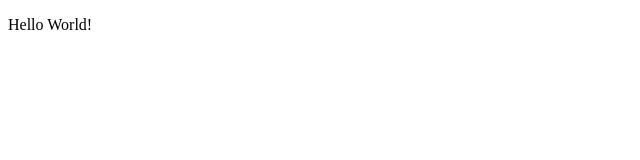
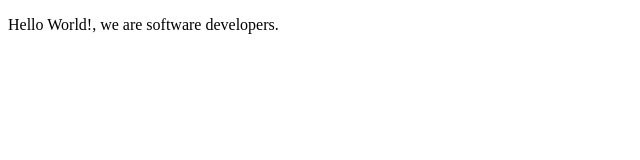
Before and after one commit to ppmarq1/PairingProjectPedroMarkOtuya, a plain HTML site: page fcc-test-suite-template-master/index.html in a window 1280 px wide. Shown: the whole page, without its empty margins (0-640 px from the left). Drawn offline with Linux system fonts and the light colour scheme.

Commit message:
Update index.html

```diff
--- a/fcc-test-suite-template-master/index.html
+++ b/fcc-test-suite-template-master/index.html
@@ -8,7 +8,7 @@
 
   <body>
 
-    <p>Hello World!</p>
+    <p>Hello World!, we are software developers.</p>
     <script src="https://cdn.freecodecamp.org/testable-projects-fcc/v1/bundle.js"></script>
 
     <!--
```
